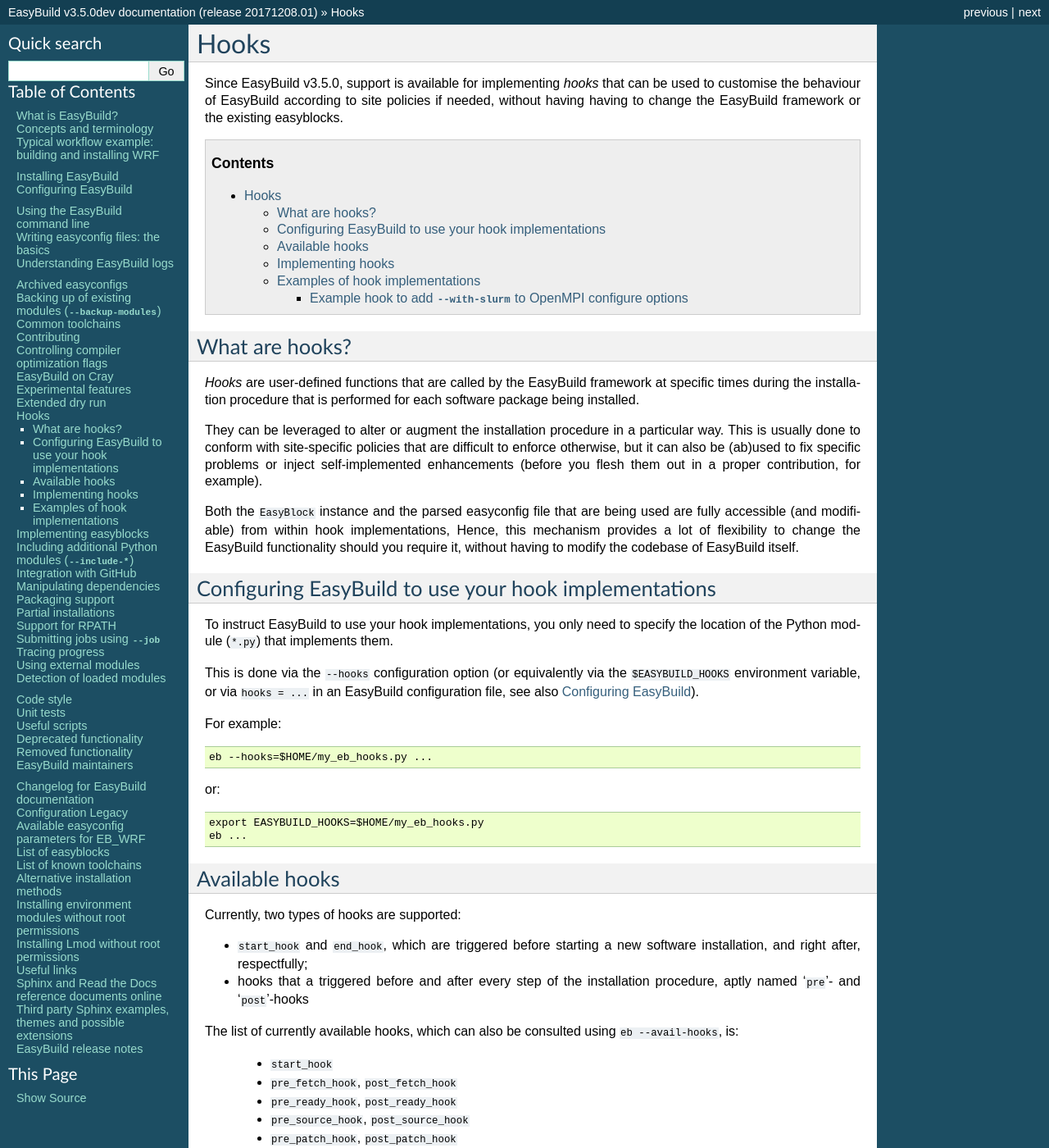
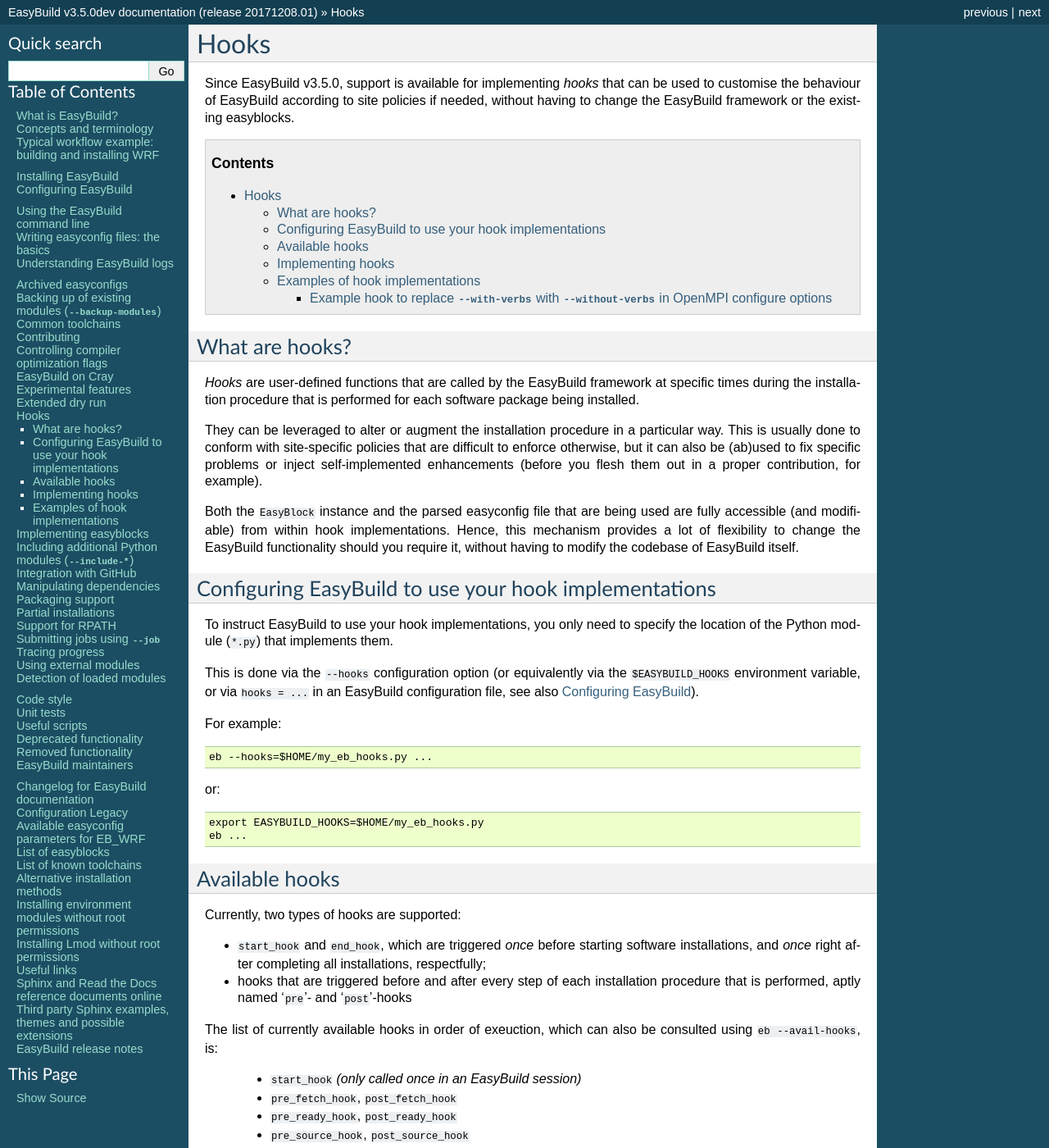
Before and after one commit to easybuilders/easybuild, a Sphinx documentation site: the page built from docs/Hooks.rst, in a window 1280 px wide and 1400 px high. Shown: the whole window at 82% size. Built offline with Sphinx 7.4.7, drawn with Linux system fonts in a browser that asks for light colours; pages that are not in the unit, such as notebooks, are missing from menus; some of the changed text lies outside the part shown.

Commit message:
fix remarks for hooks documentation, complete it with an example pre-configure hook

```diff
--- a/docs/Hooks.rst
+++ b/docs/Hooks.rst
@@ -5,7 +5,7 @@
 
 Since EasyBuild v3.5.0, support is available for implementing *hooks* that can be used
 to customise the behaviour of EasyBuild according to site policies if needed,
-without having having to change the EasyBuild framework or the existing easyblocks.
+without having to change the EasyBuild framework or the existing easyblocks.
 
 .. contents::
     :depth: 3
@@ -25,7 +25,7 @@
 (before you flesh them out in a proper contribution, for example).
 
 Both the ``EasyBlock`` instance and the parsed easyconfig file that are being used
-are fully accessible (and modifiable) from within hook implementations, Hence, this mechanism
+are fully accessible (and modifiable) from within hook implementations. Hence, this mechanism
 provides a lot of flexibility to change the EasyBuild functionality should you require it,
 without having to modify the codebase of EasyBuild itself.
 
@@ -59,14 +59,15 @@
 
 Currently, two types of hooks are supported:
 
-* ``start_hook`` and ``end_hook``, which are triggered before starting a new software installation, and right after,
-  respectfully;
-* hooks that a triggered before and after every step of the installation procedure, aptly named
-  '``pre``'- and '``post``'-hooks
+* ``start_hook`` and ``end_hook``, which are triggered *once* before starting software installations,
+  and *once* right after completing all installations, respectfully;
+* hooks that are triggered before and after every step of each installation procedure that is performed,
+  aptly named '``pre``'- and '``post``'-hooks
 
-The list of currently available hooks, which can also be consulted using ``eb --avail-hooks``, is:
+The list of currently available hooks in order of exeuction,
+which can also be consulted using ``eb --avail-hooks``, is:
 
-    * ``start_hook``
+    * ``start_hook`` *(only called once in an EasyBuild session)*
     * ``pre_fetch_hook``, ``post_fetch_hook``
     * ``pre_ready_hook``, ``post_ready_hook``
     * ``pre_source_hook``, ``post_source_hook``
@@ -84,7 +85,7 @@
     * ``pre_permissions_hook``, ``post_permissions_hook``
     * ``pre_package_hook``, ``post_package_hook``
     * ``pre_testcases_hook``, ``post_testcases_hook``
-    * ``end_hook``
+    * ``end_hook`` *(only called once in an EasyBuild session)*
 
 All functions implemented in the provided Python module for which the name ends with ``_hook`` are considered.
 
@@ -139,5 +140,13 @@
 
 .. _hooks_examples_openmpi_configopts:
 
-Example hook to add ``--with-slurm`` to OpenMPI configure options
-+++++++++++++++++++++++++++++++++++++++++++++++++++++++++++++++++
+Example hook to replace ``--with-verbs`` with ``--without-verbs`` in OpenMPI configure options
+++++++++++++++++++++++++++++++++++++++++++++++++++++++++++++++++++++++++++++++++++++++++++++++
+
+.. code:: python
+
+    def pre_configure_hook(self, *args, **kwargs):
+        "Example pre-configure hook to replace --with-verbs with --without -verbs."""
+        if self.name == 'OpenMPI' and '--with-verbs' in self.cfg['configopts']:
+            self.log.info("[pre-configure hook] Replacing --with-verbs with --without-verbs")
+            self.cfg['configopts'] = self.cfg['configopts'].replace('--with-verbs', '--without-verbs')
```
Also changed, not shown: other parts of docs/Hooks.rst (+1 -1 lines).
